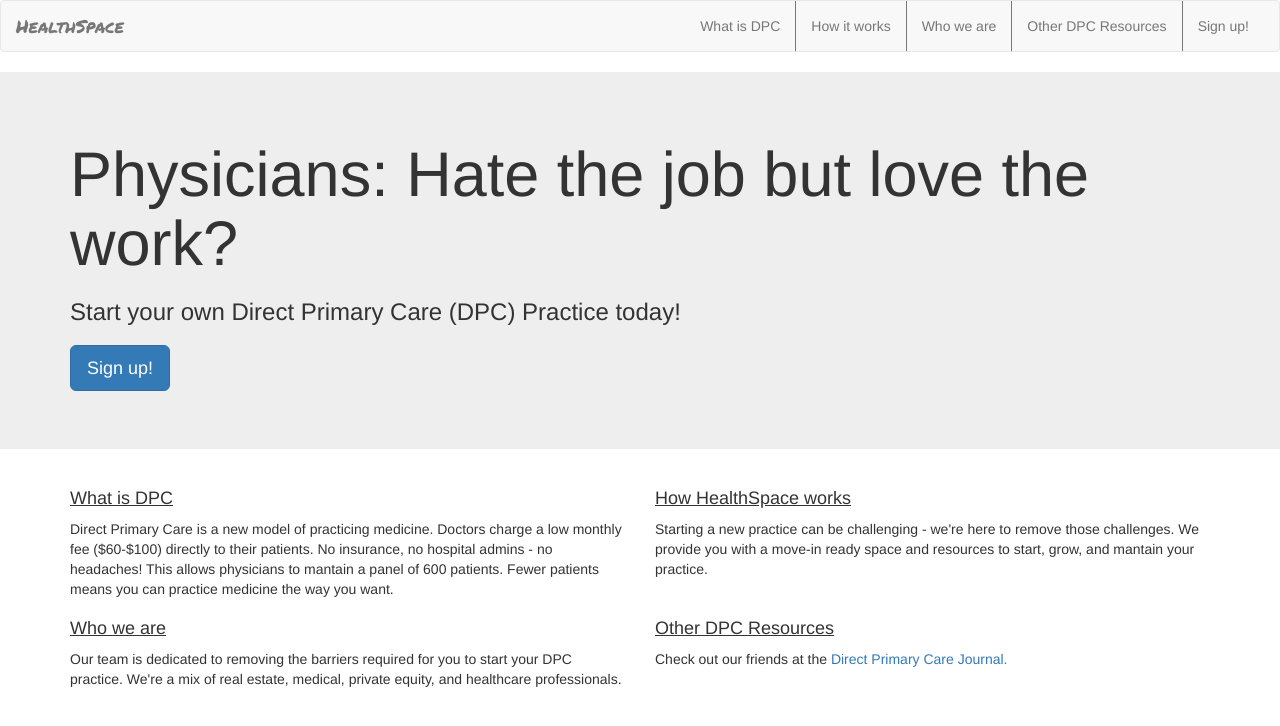
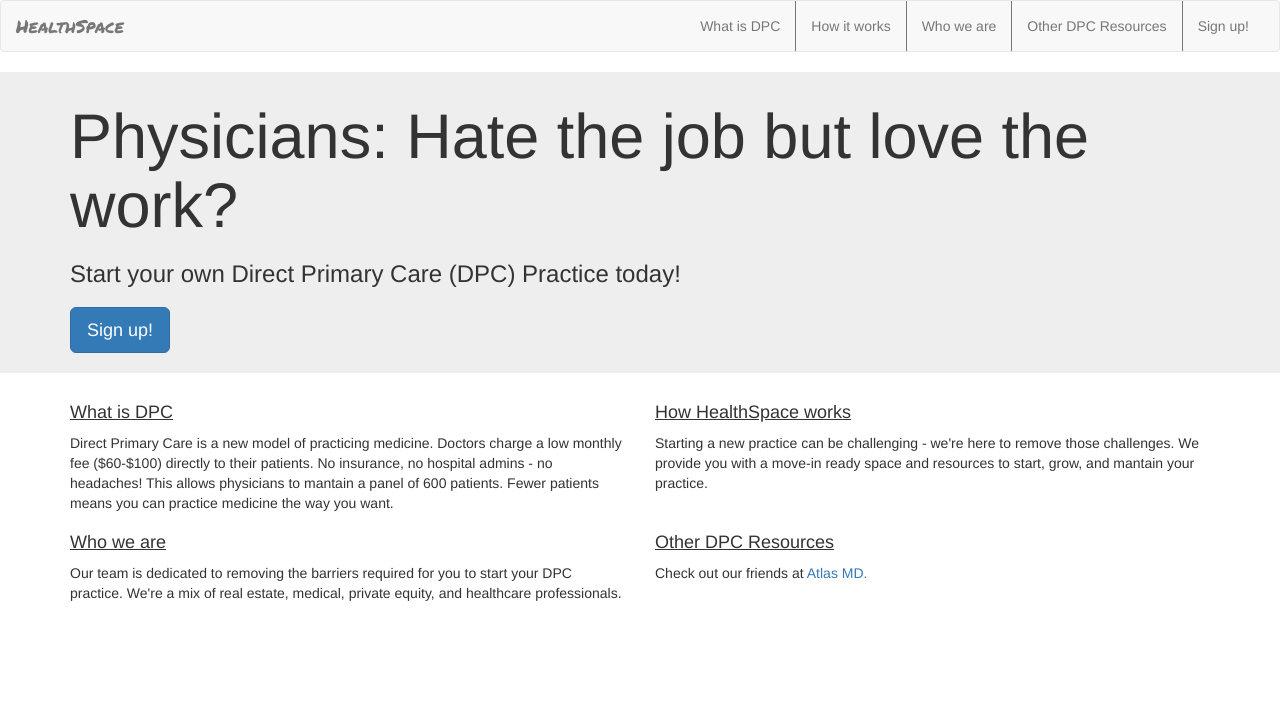
Before and after one commit to franklinecohen/franklinecohen.github.io, a plain HTML site: page index.html in a window 1280 px wide. Drawn offline with nearby package versions, Linux system fonts and the light colour scheme.

Commit message:
change jumbotron
change jumbotron size

```diff
--- a/index.html
+++ b/index.html
@@ -58,8 +58,8 @@
         </div>
      <div class="col-sm-6">
           <h4>Other DPC Resources</h4>
-          <p>Check out our friends at the
-          <a href="http://directprimarycarejournal.com" target="_blank"> Direct Primary Care Journal. <p>
+          <p>Check out our friends at
+          <a href="https://atlas.md/dpc-curriculum/" target="_blank"> Atlas MD. <p>
         </div>
       </div>
       </div>
--- a/style.css
+++ b/style.css
@@ -8,3 +8,8 @@
 h4{
 	text-decoration: underline
 }
+.jumbotron{
+	margin-top: 20px;
+	margin-bottom: 20px;
+	padding: 10px;
+}
```
